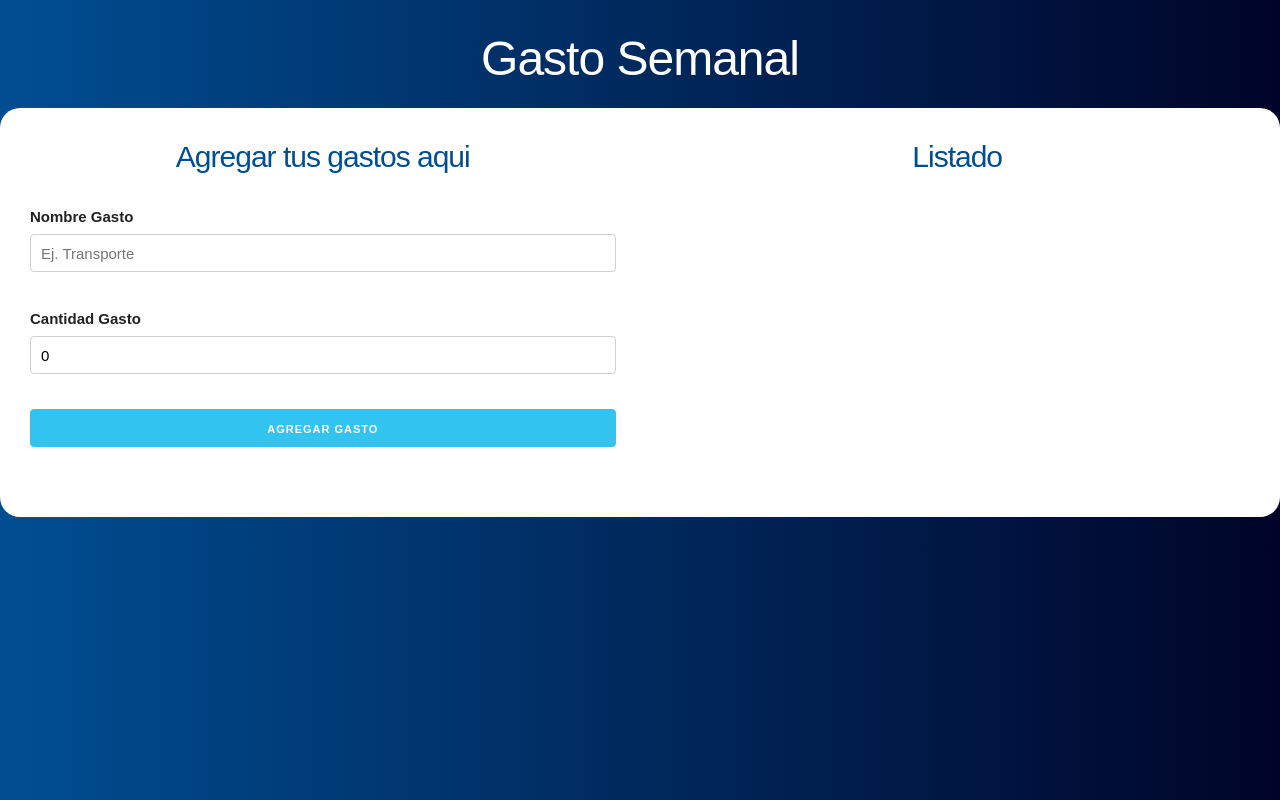
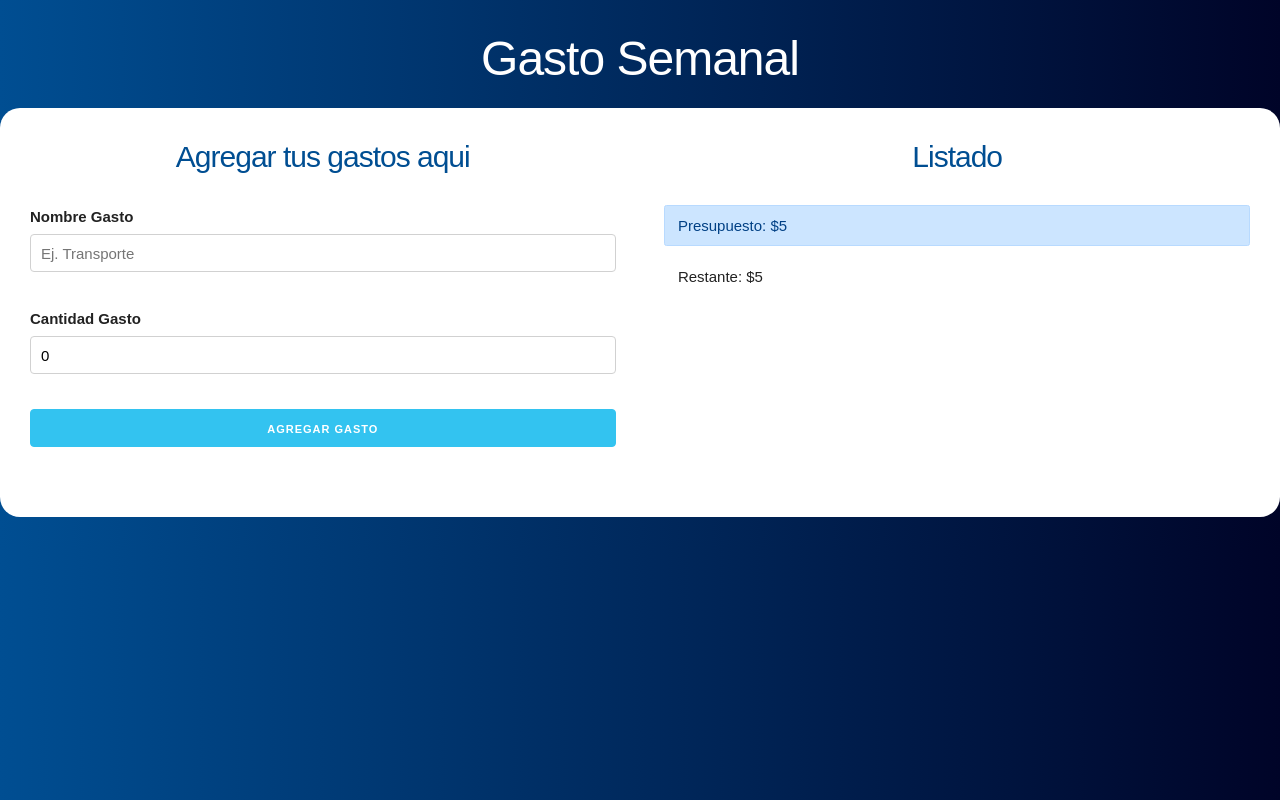
Before and after one commit to nerila1310/Control-de-Presupuesto, a React (Create React App) app: page / in a window 1280 px wide. Both pictures are taken after typing "5" into the empty fields and a click on the input "Definir Presupuesto". Built offline with nearby package versions, Linux system fonts and the light colour scheme.

Commit message:
Creanis el componente que mostrara el presupuesto y el restante

```diff
--- a/src/App.js
+++ b/src/App.js
@@ -2,6 +2,7 @@
 import Pregunta from './components/Pregunta';
 import Formulario from './components/Formulario';
 import Listado from './components/Listado';
+import ControlPresupuesto from './components/ControlPresupuesto';
 
 function App() {
 
@@ -44,6 +45,11 @@
                                     <Listado
                                         gastos={gastos}
                                     />
+
+                                    <ControlPresupuesto
+                                        presupuesto={presupuesto}
+                                        restante={restante}
+                                    />
                                 </div>
                             </div>
                         )
--- /dev/null
+++ b/src/components/ControlPresupuesto.js
@@ -0,0 +1,21 @@
+import React, {Fragment} from 'react';
+
+const ControlPresupuesto = ({presupuesto, restante}) => {
+    return (
+
+        <Fragment>
+
+            <div className="alert alert-primary">
+                Presupuesto: ${presupuesto}
+            </div>
+
+            <div className="alert">
+                Restante: ${restante}
+            </div>
+
+        </Fragment>
+
+     );
+}
+
+export default ControlPresupuesto;
```
